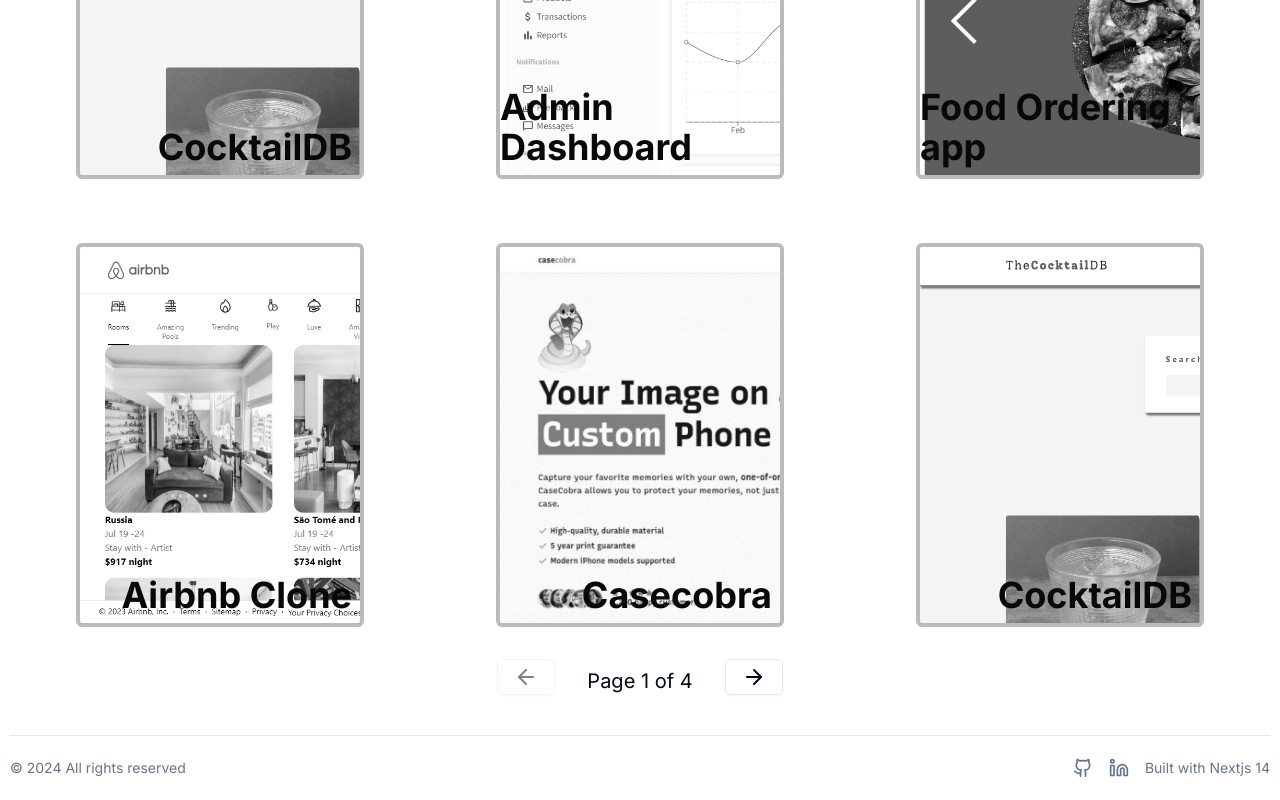
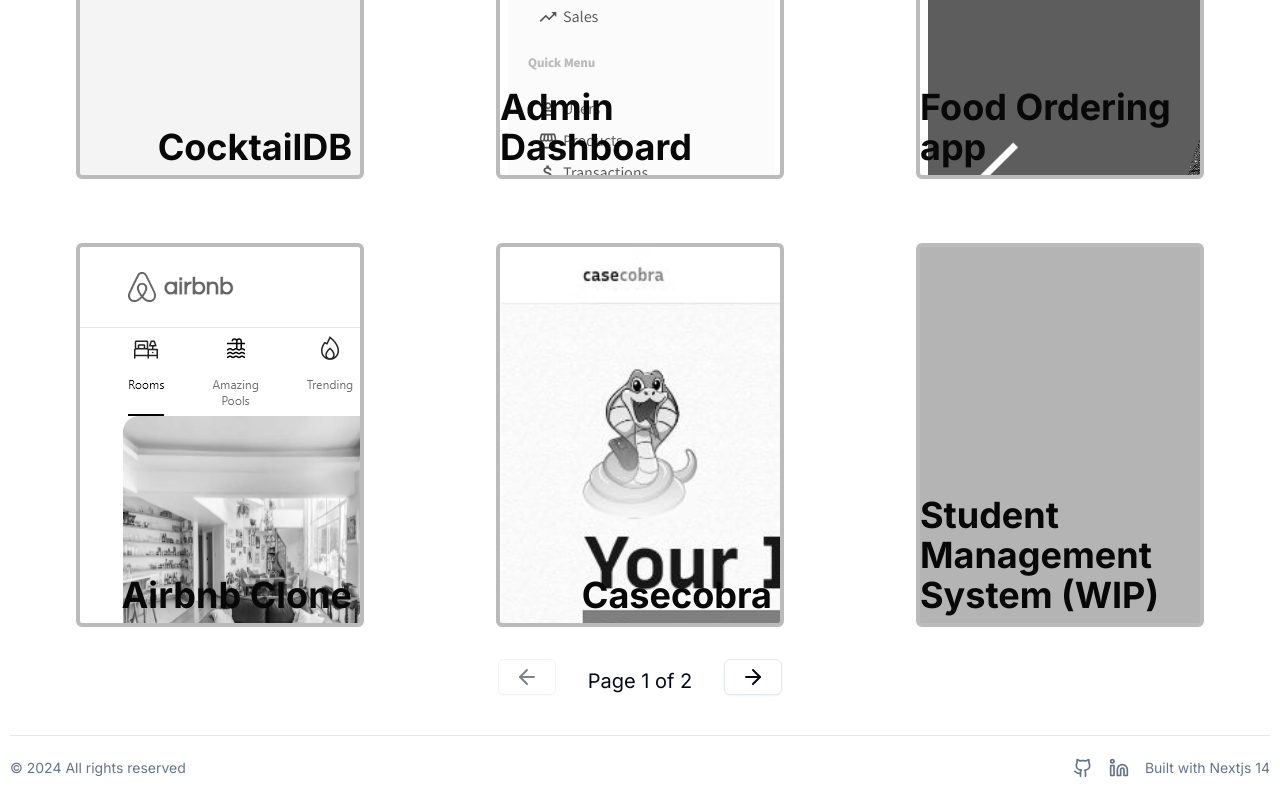
Before and after one commit to Aiyanu/portfolio_aiyanu, a Next.js app: page /projects in a window 1280 px wide. Shown: the part 418-1218 px from the top of the page. Built offline with nearby package versions, Linux system fonts and the light colour scheme.

Commit message:
completed all ui fixes

```diff
--- a/src/components/Project/ProjectsList.tsx
+++ b/src/components/Project/ProjectsList.tsx
@@ -3,6 +3,7 @@
 import Underline from "../Underline";
 import { Button } from "../ui/button";
 import { ArrowLeft, ArrowRight, LeafIcon } from "lucide-react";
+import { cn } from "@/lib/utils";
 
 const projects = [
   {
@@ -31,79 +32,14 @@
     thumbnail: "/assets/project5.png",
   },
   {
-    name: "CocktailDB",
-    url: "https://aicocktaildb.netlify.app/",
-    thumbnail: "/assets/project1.png",
+    name: "Student Management System (WIP)",
+    // url: "https://casecobra-ai-ruby.vercel.app/",
+    // thumbnail: "/assets/project5.png",
   },
   {
-    name: "Admin Dashboard",
-    url: "https://ai-admin-dash-ui.netlify.app/",
-    thumbnail: "/assets/project2.png",
-  },
-  {
-    name: "Food Ordering app",
-    url: "https://ai-food-ordering-app.vercel.app/",
-    thumbnail: "/assets/project3.png",
-  },
-  {
-    name: "Airbnb Clone",
-    url: "https://airbnb-clone-5f1eb9.netlify.app/",
-    thumbnail: "/assets/project4.png",
-  },
-  {
-    name: "Casecobra",
-    url: "https://casecobra-ai-ruby.vercel.app/",
-    thumbnail: "/assets/project5.png",
-  },
-  {
-    name: "CocktailDB",
-    url: "https://aicocktaildb.netlify.app/",
-    thumbnail: "/assets/project1.png",
-  },
-  {
-    name: "Admin Dashboard",
-    url: "https://ai-admin-dash-ui.netlify.app/",
-    thumbnail: "/assets/project2.png",
-  },
-  {
-    name: "Food Ordering app",
-    url: "https://ai-food-ordering-app.vercel.app/",
-    thumbnail: "/assets/project3.png",
-  },
-  {
-    name: "Airbnb Clone",
-    url: "https://airbnb-clone-5f1eb9.netlify.app/",
-    thumbnail: "/assets/project4.png",
-  },
-  {
-    name: "Casecobra",
-    url: "https://casecobra-ai-ruby.vercel.app/",
-    thumbnail: "/assets/project5.png",
-  },
-  {
-    name: "CocktailDB",
-    url: "https://aicocktaildb.netlify.app/",
-    thumbnail: "/assets/project1.png",
-  },
-  {
-    name: "Admin Dashboard",
-    url: "https://ai-admin-dash-ui.netlify.app/",
-    thumbnail: "/assets/project2.png",
-  },
-  {
-    name: "Food Ordering app",
-    url: "https://ai-food-ordering-app.vercel.app/",
-    thumbnail: "/assets/project3.png",
-  },
-  {
-    name: "Airbnb Clone",
-    url: "https://airbnb-clone-5f1eb9.netlify.app/",
-    thumbnail: "/assets/project4.png",
-  },
-  {
-    name: "Casecobra",
-    url: "https://casecobra-ai-ruby.vercel.app/",
-    thumbnail: "/assets/project5.png",
+    name: "Kuda Clone (WIP)",
+    // url: "https://casecobra-ai-ruby.vercel.app/",
+    // thumbnail: "/assets/project5.png",
   },
 ];
 
@@ -116,8 +52,8 @@
     page: number = 1
   ): {
     name: string;
-    url: string;
-    thumbnail: string;
+    url?: string;
+    thumbnail?: string;
   }[] => {
     const startIndex = (page - 1) * projectsPerPage;
     const endIndex = page * projectsPerPage;
@@ -152,10 +88,17 @@
         {pagination(currentPage).map((project, index) => (
           <Link
             key={index}
-            className={`flex-1 grayscale hover:grayscale-0 border-4 border-[#bbb] rounded-md w-72 h-96 bg-cover relative hover:text-[#4b6cc1]`}
-            href={project.url}
+            className={cn(
+              `flex-1 grayscale hover:grayscale-0 border-4 border-[#bbb] rounded-md w-72 h-96 bg-cover relative hover:text-[#4b6cc1] hover:border-[#4b6cc1]`,
+              {
+                "bg-gray-800/35 dark:bg-gray-300/50": !project.thumbnail,
+              }
+            )}
+            href={project.url || "#"}
             style={{
-              backgroundImage: `url(${project.thumbnail})`,
+              background: `${
+                project.thumbnail ? `url(${project.thumbnail})` : ""
+              }`,
             }}
             target="_blank"
           >
```
